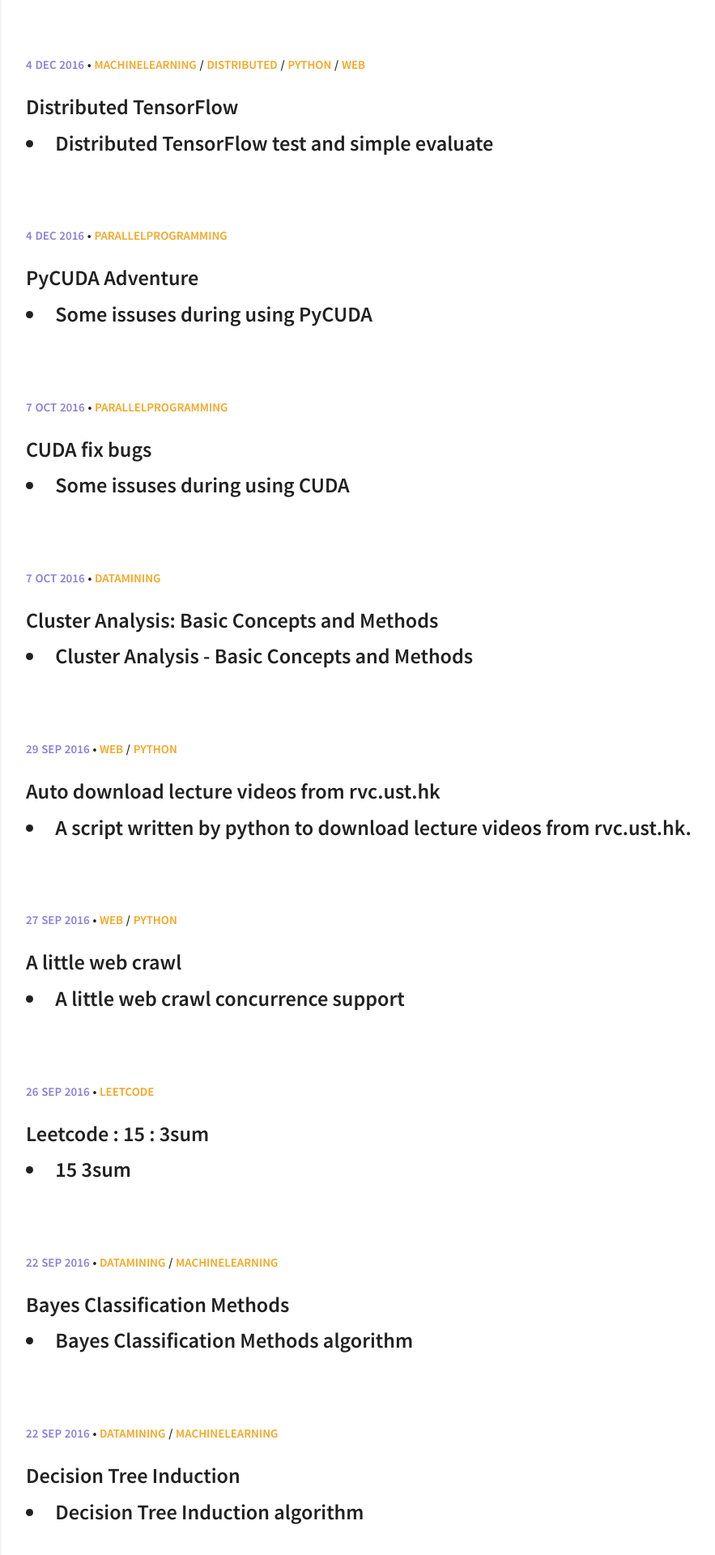
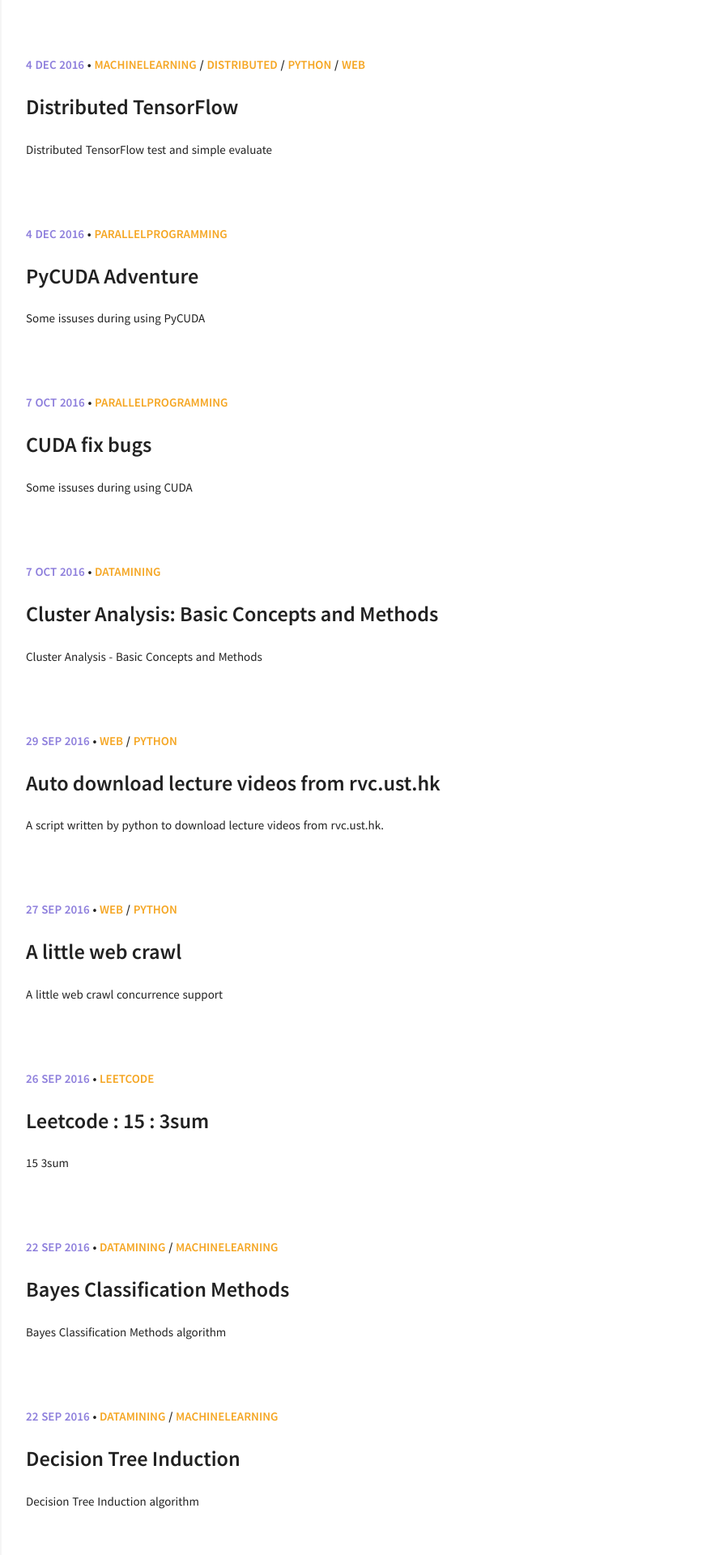
Before and after one commit to firiceguo/firiceguo.github.io, a Jekyll site: the page built from index.html, in a window 1280 px wide. Shown: the top 1920 px of the page at 81% size, without its empty margins (318-1201 px from the left). Built offline with Jekyll 4.4.1, drawn with Linux system fonts in a browser that asks for light colours; emoji names are drawn with the system emoji font.

Commit message:
add description

```diff
--- a/_layouts/post_listing.html
+++ b/_layouts/post_listing.html
@@ -24,7 +24,6 @@ layout: default
       {% if post.link %}
       <a class="post-title-link" href="{{ post.link }}" target="_blank" title="{{ post.title }}"><i class="fa fa-external-link"></i></a>
       {% endif %}
-      <li>{{ post.description }}</li>
     </h2>
 
     {% if post.author %}
@@ -35,13 +34,13 @@ layout: default
 
     </header>
 
-    <!--{% if post.excerpt %}
+    {% if post.description %}
     <div class="post-description">
       <p>
-        {{ post.excerpt }}
+        {{ post.description }}
       </p>
     </div>
-    {% endif %}-->
+    {% endif %}
 
     {% if post.image.feature %}
     <div class="post-image-feature">
```
